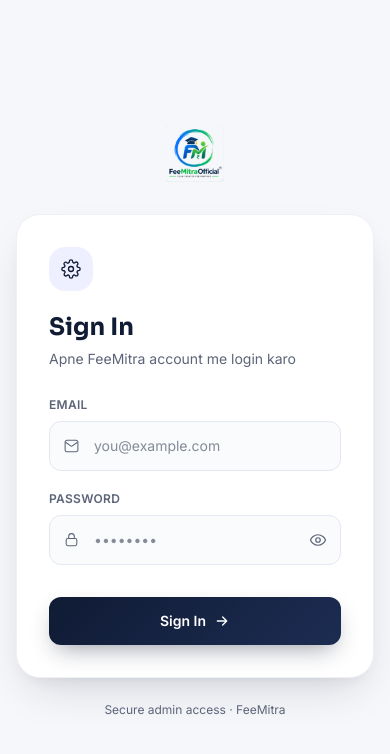
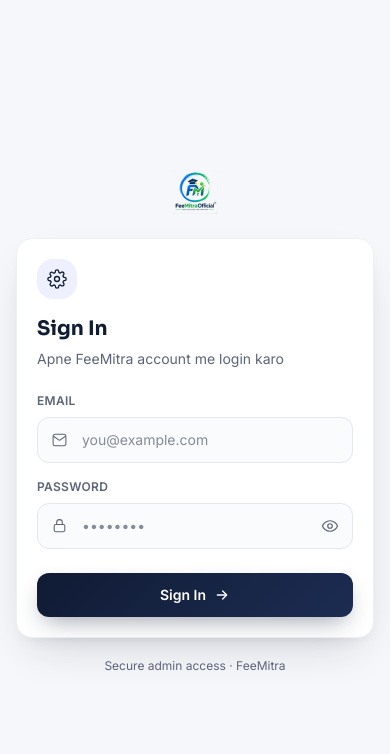
Before and after one commit to feemitraofficial/feemitra, a Next.js app: page /login in a window 390 px wide. Shown: the top 754 px of the page. Built offline with nearby package versions, Linux system fonts and the light colour scheme; no server answers.

Commit message:
Add files via upload

```diff
--- a/src/app/login/page.js
+++ b/src/app/login/page.js
@@ -46,15 +46,14 @@
   }
 
   return (
-    <div className="min-h-screen flex" style={{ background: "var(--bg)" }}>
-      {/* Left branding panel */}
+    <div className="min-h-screen flex overflow-x-hidden" style={{ background: "var(--bg)" }}>
+      {/* Left branding panel — desktop/laptop only (xl+) */}
       <div
-        className="hidden lg:flex lg:w-1/2 relative overflow-hidden flex-col justify-between p-12"
+        className="hidden xl:flex xl:w-1/2 relative overflow-hidden flex-col justify-between p-10 xl:p-12"
         style={{
           background: "linear-gradient(145deg, var(--navy) 0%, var(--navy-light) 55%, var(--navy) 100%)",
         }}
       >
-        {/* decorative glow orbs */}
         <div
           className="absolute -top-24 -left-24 w-96 h-96 rounded-full opacity-20 pointer-events-none"
           style={{ background: "radial-gradient(circle, var(--gold) 0%, transparent 70%)" }}
@@ -75,7 +74,7 @@
           >
             ADMIN CONSOLE
           </div>
-          <h2 className="font-display text-3xl sm:text-4xl font-extrabold text-white leading-tight mb-4">
+          <h2 className="font-display text-3xl xl:text-4xl font-extrabold text-white leading-tight mb-4">
             Har fees ka <span style={{ color: "var(--gold)" }}>saaf-saaf</span> hisaab.
           </h2>
           <p className="text-sm leading-relaxed" style={{ color: "#B9C0D4" }}>
@@ -88,22 +87,22 @@
         </p>
       </div>
 
-      {/* Right form panel */}
-      <div className="flex-1 flex items-center justify-center px-4 py-12 sm:px-8">
+      {/* Right form panel — full width on mobile/tablet, half on xl+ */}
+      <div className="flex-1 min-w-0 flex items-center justify-center px-4 py-8 sm:px-6 sm:py-12 md:px-8">
         <div className="w-full max-w-sm">
-          <Link href="/" className="flex lg:hidden justify-center mb-8">
-            <img src="/logo.png" alt="FeeMitra" className="h-14" />
+          <Link href="/" className="flex xl:hidden justify-center mb-6 sm:mb-8">
+            <img src="/logo.png" alt="FeeMitra" className="h-11 sm:h-14" />
           </Link>
 
           <div
-            className="bg-white rounded-3xl p-8 sm:p-9"
+            className="bg-white rounded-2xl sm:rounded-3xl p-5 sm:p-8 md:p-9"
             style={{
               border: "1px solid #EEF0F4",
               boxShadow: "0 20px 45px -15px rgba(16, 27, 52, 0.18), 0 8px 16px -8px rgba(16, 27, 52, 0.08)",
             }}
           >
             <div
-              className="w-11 h-11 rounded-2xl flex items-center justify-center mb-5"
+              className="w-10 h-10 sm:w-11 sm:h-11 rounded-2xl flex items-center justify-center mb-4 sm:mb-5"
               style={{ background: "#EEF0FF" }}
             >
               <svg width="20" height="20" viewBox="0 0 24 24" fill="none" style={{ color: "var(--navy)" }}>
@@ -117,16 +116,16 @@
               </svg>
             </div>
 
-            <h1 className="font-display text-2xl font-bold mb-1.5" style={{ color: "var(--navy)" }}>
+            <h1 className="font-display text-xl sm:text-2xl font-bold mb-1.5" style={{ color: "var(--navy)" }}>
               Sign In
             </h1>
-            <p className="text-sm mb-7" style={{ color: "var(--muted)" }}>
+            <p className="text-sm mb-6 sm:mb-7" style={{ color: "var(--muted)" }}>
               Apne FeeMitra account me login karo
             </p>
 
             {error && (
               <div
-                className="mb-6 text-sm rounded-2xl px-4 py-3.5 flex items-start gap-2.5"
+                className="mb-5 sm:mb-6 text-sm rounded-2xl px-4 py-3.5 flex items-start gap-2.5"
                 style={{ background: "#FBEAE6", color: "var(--danger)", border: "1px solid #F4CFC6" }}
               >
                 <svg width="17" height="17" viewBox="0 0 24 24" fill="none" className="mt-0.5 flex-shrink-0">
@@ -142,7 +141,7 @@
               <label className="block text-xs font-semibold mb-2 tracking-wide uppercase" style={{ color: "var(--muted)" }}>
                 Email
               </label>
-              <div className="relative mb-5">
+              <div className="relative mb-4 sm:mb-5">
                 <span className="absolute left-3.5 top-1/2 -translate-y-1/2 pointer-events-none" style={{ color: "var(--muted)" }}>
                   <svg width="17" height="17" viewBox="0 0 24 24" fill="none">
                     <path
@@ -158,7 +157,7 @@
                   value={email}
                   onChange={(e) => setEmail(e.target.value)}
                   placeholder="you@example.com"
-                  className="w-full rounded-xl pl-11 pr-4 py-3.5 text-sm transition-all duration-150 outline-none"
+                  className="w-full rounded-xl pl-11 pr-4 py-3 sm:py-3.5 text-sm transition-all duration-150 outline-none"
                   style={{
                     border: "1.5px solid #E5E7F0",
                     background: "#FAFBFC",
@@ -182,7 +181,7 @@
                   Password
                 </label>
               </div>
-              <div className="relative mb-8">
+              <div className="relative mb-6 sm:mb-8">
                 <span className="absolute left-3.5 top-1/2 -translate-y-1/2 pointer-events-none" style={{ color: "var(--muted)" }}>
                   <svg width="17" height="17" viewBox="0 0 24 24" fill="none">
                     <rect x="4.5" y="10" width="15" height="10" rx="2.2" stroke="currentColor" strokeWidth="1.5" />
@@ -195,7 +194,7 @@
                   value={password}
                   onChange={(e) => setPassword(e.target.value)}
                   placeholder="••••••••"
-                  className="w-full rounded-xl pl-11 pr-11 py-3.5 text-sm transition-all duration-150 outline-none"
+                  className="w-full rounded-xl pl-11 pr-11 py-3 sm:py-3.5 text-sm transition-all duration-150 outline-none"
                   style={{
                     border: "1.5px solid #E5E7F0",
                     background: "#FAFBFC",
@@ -241,7 +240,7 @@
               <button
                 type="submit"
                 disabled={submitting}
-                className="w-full rounded-xl py-3.5 font-semibold text-white text-sm flex items-center justify-center gap-2 transition-all duration-150 hover:-translate-y-0.5 active:translate-y-0 disabled:hover:translate-y-0"
+                className="w-full rounded-xl py-3 sm:py-3.5 font-semibold text-white text-sm flex items-center justify-center gap-2 transition-all duration-150 hover:-translate-y-0.5 active:translate-y-0 disabled:hover:translate-y-0"
                 style={{
                   background: submitting
                     ? "var(--navy-light)"
@@ -271,7 +270,7 @@
             </form>
           </div>
 
-          <p className="text-center text-xs mt-6" style={{ color: "var(--muted)" }}>
+          <p className="text-center text-xs mt-5 sm:mt-6 px-4" style={{ color: "var(--muted)" }}>
             Secure admin access · FeeMitra
           </p>
         </div>
```
